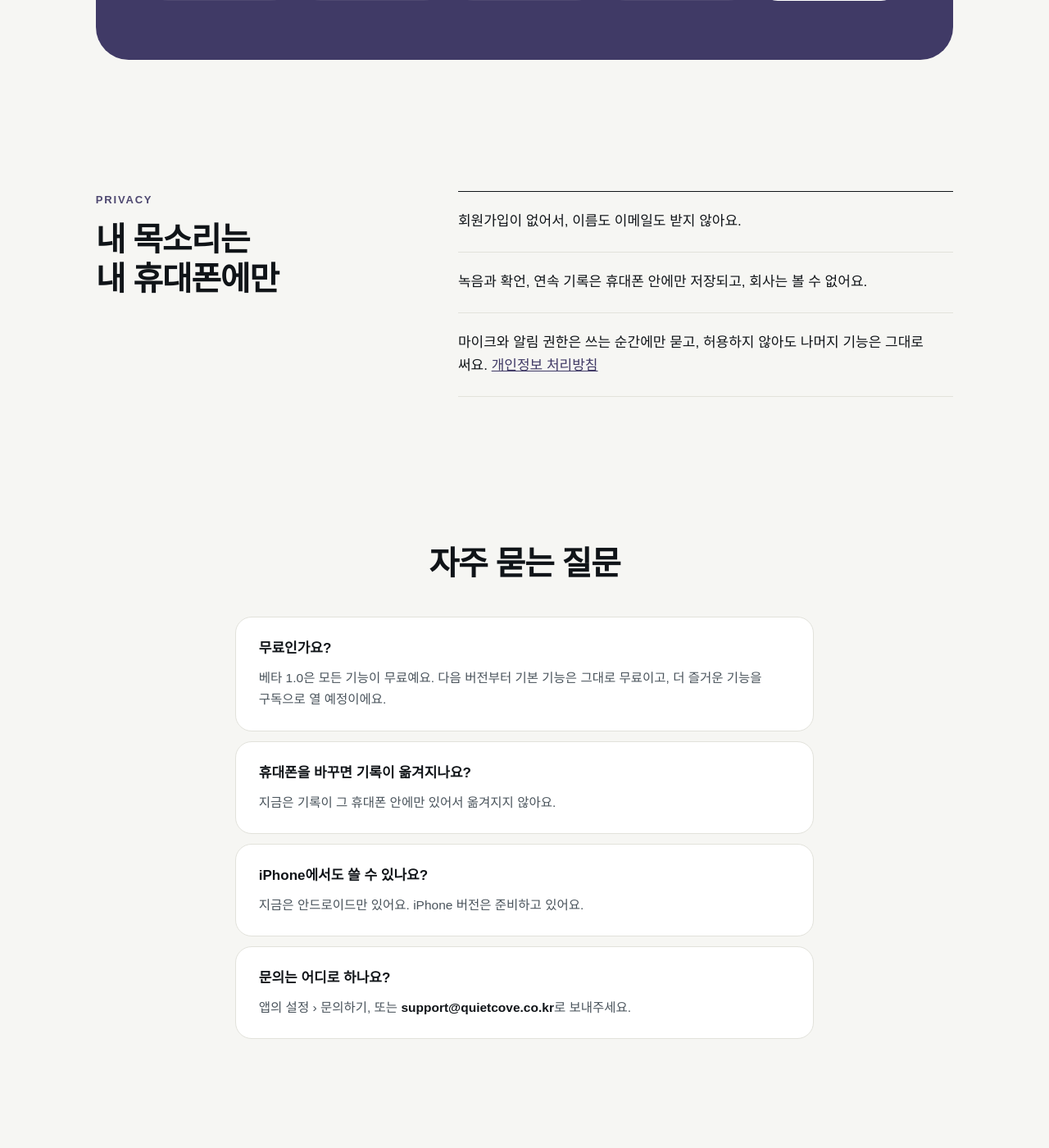
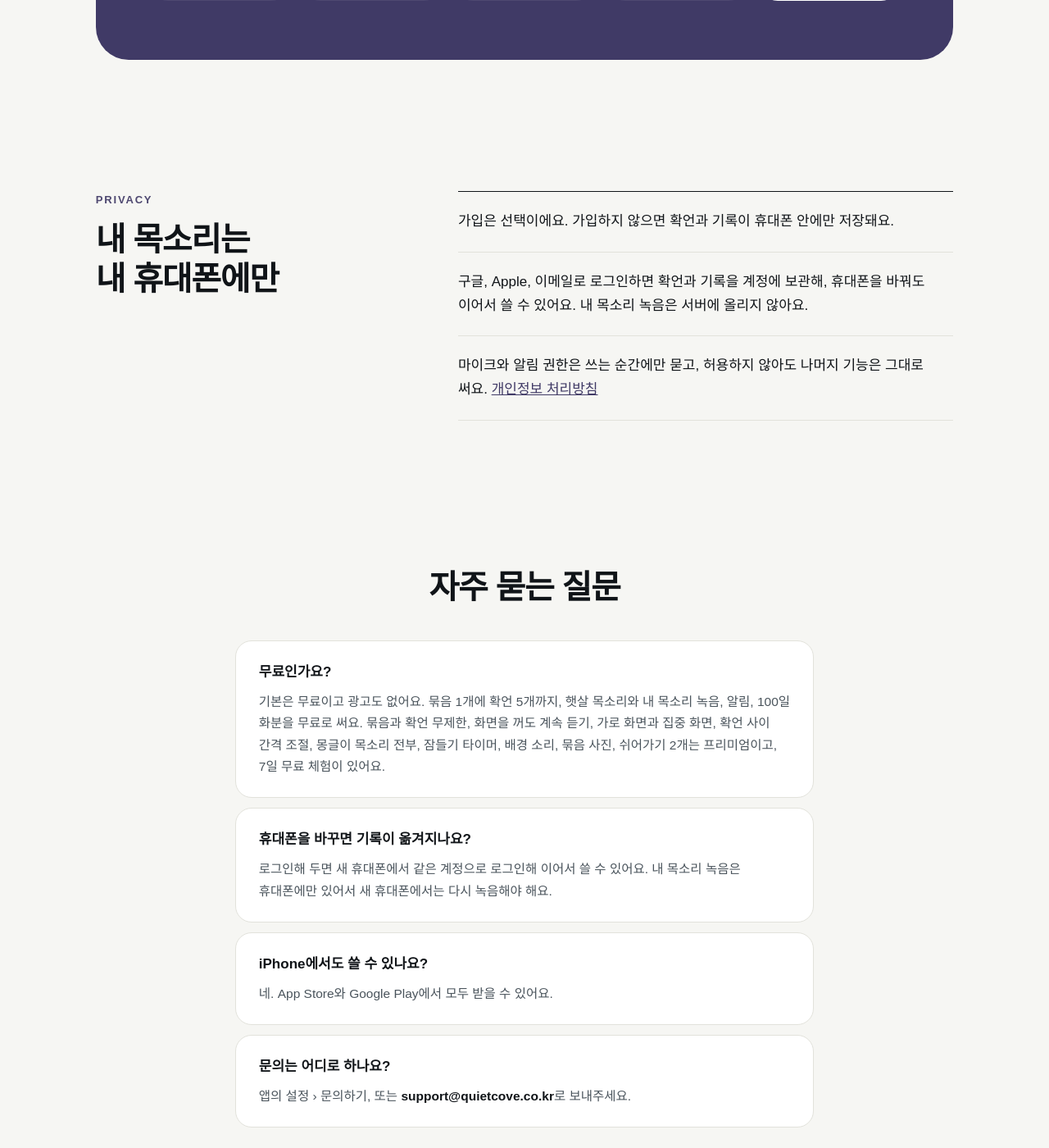
Before and after one commit to quietcove/quietcove-site, a Jekyll site: the page mirae/index.html, which Jekyll copies as it is, in a window 1280 px wide and 1400 px high, scrolled down 2675 px. Shown: the whole window at 82% size. Built offline with Jekyll 4.4.1, drawn with Linux system fonts in a browser that asks for light colours; some web fonts are replaced; some of the changed text lies outside the part shown.

Commit message:
미래낭독: iOS 출시, 무료/프리미엄 범위, 선택 가입과 계정 보관, 몽글이 목소리 반영
Co-Authored-By: Claude Opus 5.5 <noreply@anthropic.com>
Claude-Session: https://claude.ai/code/session_01KuhDcUDuYoZwAVwpPpT39o

```diff
--- a/mirae/index.html
+++ b/mirae/index.html
@@ -47,7 +47,7 @@
             <svg width="18" height="18" viewBox="0 0 18 18" aria-hidden="true"><path d="M4 2.5v13l11-6.5z" fill="none" stroke="#FFFFFF" stroke-width="1.6" stroke-linejoin="round"></path></svg>
             Google Play에서 받기
           </a>
-          <span style="display: inline-flex; align-items: center; min-height: 54px; padding: 0 24px; border-radius: 999px; border: 1px solid #B9B4D6; font-size: 15px; color: #3E3A52">iOS 준비 중 · 베타 1.0 무료</span>
+          <a href="https://apps.apple.com/kr/app/id6831498348" style="display: inline-flex; align-items: center; min-height: 54px; padding: 0 24px; border-radius: 999px; border: 1px solid #B9B4D6; background: #FFFFFF; font-size: 16px; font-weight: 600; color: #403A66; text-decoration: none">App Store에서 받기</a>
         </div>
 
         <div aria-hidden="true" class="phones phones-mid" style="margin-top: 96px; width: 100%; display: flex; justify-content: center; align-items: flex-end; gap: 28px; flex-wrap: wrap">
@@ -93,8 +93,8 @@
 
     <section style="border-bottom: 1px solid #E2E2DB; background: #FFFFFF">
       <div style="max-width: 1200px; margin: 0 auto; padding: 34px clamp(24px, 6vw, 88px); display: grid; grid-template-columns: repeat(auto-fit, minmax(220px, 1fr)); gap: 16px 32px; font-size: 15px; color: #4A545C">
-        <span><b style="color: #101418; font-weight: 600">회원가입 없이</b> 바로 시작</span>
-        <span><b style="color: #101418; font-weight: 600">녹음과 기록</b>은 내 휴대폰에만</span>
+        <span><b style="color: #101418; font-weight: 600">가입 없이도</b> 바로 시작</span>
+        <span><b style="color: #101418; font-weight: 600">내 목소리 녹음</b>은 내 휴대폰에만</span>
         <span><b style="color: #101418; font-weight: 600">광고 없음</b></span>
         <span><b style="color: #101418; font-weight: 600">확언 3개</b>를 들으면 화분에 물 주기</span>
       </div>
@@ -111,13 +111,13 @@
         </div>
         <div style="border-radius: 28px; background: #FFFFFF; border: 1px solid #E2E2DB; padding: 36px">
           <svg width="40" height="40" viewBox="0 0 40 40" aria-hidden="true"><rect width="40" height="40" rx="12" fill="#E6E4F4"></rect><path d="M11 22v-4M16 26V14M21 24v-8M26 28V12M31 22v-4" fill="none" stroke="#403A66" stroke-width="1.8" stroke-linecap="round"></path></svg>
-          <h3 style="margin: 20px 0 0; font-size: 21px; font-weight: 600">목소리와 말투 고르기</h3>
-          <p style="margin: 8px 0 0; font-size: 16px; color: #4A545C">녹음이 없을 땐 휴대폰의 한국어 목소리 중에서 고르고, 부드럽게·느리게·낮고 깊게 말투를 바꿔요.</p>
+          <h3 style="margin: 20px 0 0; font-size: 21px; font-weight: 600">몽글이 목소리 여섯 가지</h3>
+          <p style="margin: 8px 0 0; font-size: 16px; color: #4A545C">녹음하지 않은 확언은 몽글이 목소리가 읽어 줘요. 햇살 목소리는 무료이고, 달빛, 봄날, 하늘, 바람, 나무 목소리는 프리미엄이에요.</p>
         </div>
         <div style="border-radius: 28px; background: #FFFFFF; border: 1px solid #E2E2DB; padding: 36px">
           <svg width="40" height="40" viewBox="0 0 40 40" aria-hidden="true"><rect width="40" height="40" rx="12" fill="#E6E4F4"></rect><path d="M26 12a9 9 0 1 0 2 14 7 7 0 0 1-2-14z" fill="none" stroke="#403A66" stroke-width="1.8" stroke-linejoin="round"></path></svg>
           <h3 style="margin: 20px 0 0; font-size: 21px; font-weight: 600">배경 소리와 잠들기 타이머</h3>
-          <p style="margin: 8px 0 0; font-size: 16px; color: #4A545C">빗소리, 파도, 잔잔한 화음을 원하는 크기로 깔고, 정한 시간이 되면 조용히 멈춰요.</p>
+          <p style="margin: 8px 0 0; font-size: 16px; color: #4A545C">빗소리, 숲속, 파도, 잔잔한 화음을 원하는 크기로 깔고, 정한 시간이 되면 조용히 멈춰요. 배경 소리와 타이머는 프리미엄이에요.</p>
         </div>
         <div style="border-radius: 28px; background: #FFFFFF; border: 1px solid #E2E2DB; padding: 36px">
           <svg width="40" height="40" viewBox="0 0 40 40" aria-hidden="true"><rect width="40" height="40" rx="12" fill="#E6E4F4"></rect><rect x="12" y="10" width="16" height="20" rx="3" fill="none" stroke="#403A66" stroke-width="1.8"></rect><path d="M16 16h8M16 20h8M16 24h5" fill="none" stroke="#403A66" stroke-width="1.8" stroke-linecap="round"></path></svg>
@@ -134,7 +134,7 @@
             <p style="margin: 0; font-size: 13px; font-weight: 600; letter-spacing: 0.14em; color: #C9C3E8">100 DAYS</p>
             <h2 style="margin: 14px 0 0; font-size: clamp(26px, 3.44vw, 44px); line-height: 1.2; font-weight: 700; letter-spacing: -0.03em; color: #FFFFFF">들을수록 자라는 화분</h2>
           </div>
-          <p style="margin: 0; flex: 1 1 360px; min-width: 0; font-size: 17px; color: #D9D5EE">하루 놓쳐도 괜찮아요. 꽃이 조금 시들 뿐, 그날 들으면 다시 살아나요. 이틀을 연속으로 놓치면 처음부터 다시 시작해요.</p>
+          <p style="margin: 0; flex: 1 1 360px; min-width: 0; font-size: 17px; color: #D9D5EE">하루 놓쳐도 괜찮아요. 꽃이 조금 시들 뿐, 그날 들으면 다시 살아나요. 바쁜 날엔 쉬어가기로 하루를 지킬 수 있어요. 이틀을 연속으로 놓치면 처음부터 다시 시작해요.</p>
         </div>
         <ol style="list-style: none; margin: 56px 0 0; padding: 0; display: grid; grid-template-columns: repeat(auto-fit, minmax(150px, 1fr)); gap: 12px">
           <li style="border-radius: 24px; background: rgba(255,255,255,0.07); padding: 24px; display: flex; flex-direction: column; gap: 6px">
@@ -167,8 +167,8 @@
         <h2 style="margin: 14px 0 0; font-size: clamp(26px, 3.12vw, 40px); line-height: 1.2; font-weight: 700; letter-spacing: -0.03em">내 목소리는<br>내 휴대폰에만</h2>
       </div>
       <div style="flex: 2 1 520px; min-width: 0; display: grid; gap: 0">
-        <p style="margin: 0; padding: 22px 0; border-top: 1px solid #101418; font-size: 17px">회원가입이 없어서, 이름도 이메일도 받지 않아요.</p>
-        <p style="margin: 0; padding: 22px 0; border-top: 1px solid #E2E2DB; font-size: 17px">녹음과 확언, 연속 기록은 휴대폰 안에만 저장되고, 회사는 볼 수 없어요.</p>
+        <p style="margin: 0; padding: 22px 0; border-top: 1px solid #101418; font-size: 17px">가입은 선택이에요. 가입하지 않으면 확언과 기록이 휴대폰 안에만 저장돼요.</p>
+        <p style="margin: 0; padding: 22px 0; border-top: 1px solid #E2E2DB; font-size: 17px">구글, Apple, 이메일로 로그인하면 확언과 기록을 계정에 보관해, 휴대폰을 바꿔도 이어서 쓸 수 있어요. 내 목소리 녹음은 서버에 올리지 않아요.</p>
         <p style="margin: 0; padding: 22px 0; border-top: 1px solid #E2E2DB; border-bottom: 1px solid #E2E2DB; font-size: 17px">마이크와 알림 권한은 쓰는 순간에만 묻고, 허용하지 않아도 나머지 기능은 그대로 써요. <a href="/mirae/privacy/" style="color: #403A66">개인정보 처리방침</a></p>
       </div>
     </section>
@@ -178,15 +178,15 @@
       <div style="margin-top: 40px; display: grid; gap: 12px">
         <div style="border-radius: 20px; background: #FFFFFF; border: 1px solid #E2E2DB; padding: 24px 28px">
           <h3 style="margin: 0; font-size: 17px; font-weight: 600">무료인가요?</h3>
-          <p style="margin: 8px 0 0; font-size: 15.5px; color: #4A545C">베타 1.0은 모든 기능이 무료예요. 다음 버전부터 기본 기능은 그대로 무료이고, 더 즐거운 기능을 구독으로 열 예정이에요.</p>
+          <p style="margin: 8px 0 0; font-size: 15.5px; color: #4A545C">기본은 무료이고 광고도 없어요. 묶음 1개에 확언 5개까지, 햇살 목소리와 내 목소리 녹음, 알림, 100일 화분을 무료로 써요. 묶음과 확언 무제한, 화면을 꺼도 계속 듣기, 가로 화면과 집중 화면, 확언 사이 간격 조절, 몽글이 목소리 전부, 잠들기 타이머, 배경 소리, 묶음 사진, 쉬어가기 2개는 프리미엄이고, 7일 무료 체험이 있어요.</p>
         </div>
         <div style="border-radius: 20px; background: #FFFFFF; border: 1px solid #E2E2DB; padding: 24px 28px">
           <h3 style="margin: 0; font-size: 17px; font-weight: 600">휴대폰을 바꾸면 기록이 옮겨지나요?</h3>
-          <p style="margin: 8px 0 0; font-size: 15.5px; color: #4A545C">지금은 기록이 그 휴대폰 안에만 있어서 옮겨지지 않아요.</p>
+          <p style="margin: 8px 0 0; font-size: 15.5px; color: #4A545C">로그인해 두면 새 휴대폰에서 같은 계정으로 로그인해 이어서 쓸 수 있어요. 내 목소리 녹음은 휴대폰에만 있어서 새 휴대폰에서는 다시 녹음해야 해요.</p>
         </div>
         <div style="border-radius: 20px; background: #FFFFFF; border: 1px solid #E2E2DB; padding: 24px 28px">
           <h3 style="margin: 0; font-size: 17px; font-weight: 600">iPhone에서도 쓸 수 있나요?</h3>
-          <p style="margin: 8px 0 0; font-size: 15.5px; color: #4A545C">지금은 안드로이드만 있어요. iPhone 버전은 준비하고 있어요.</p>
+          <p style="margin: 8px 0 0; font-size: 15.5px; color: #4A545C">네. App Store와 Google Play에서 모두 받을 수 있어요.</p>
         </div>
         <div style="border-radius: 20px; background: #FFFFFF; border: 1px solid #E2E2DB; padding: 24px 28px">
           <h3 style="margin: 0; font-size: 17px; font-weight: 600">문의는 어디로 하나요?</h3>
@@ -206,7 +206,7 @@
         </div>
         <div style="display: flex; flex-wrap: wrap; gap: 12px">
           <a href="https://play.google.com/store/apps/details?id=com.miraenangdok.app" style="display: inline-flex; align-items: center; gap: 10px; min-height: 54px; padding: 0 28px; border-radius: 999px; background: #403A66; color: #FFFFFF; text-decoration: none; font-weight: 600; font-size: 16px">Google Play에서 받기</a>
-
+          <a href="https://apps.apple.com/kr/app/id6831498348" style="display: inline-flex; align-items: center; min-height: 54px; padding: 0 24px; border-radius: 999px; border: 1px solid #B9B4D6; background: #FFFFFF; font-size: 16px; font-weight: 600; color: #403A66; text-decoration: none">App Store에서 받기</a>
         </div>
       </div>
     </section>
```
Also changed, not shown: index.html (+5 -5 lines).
